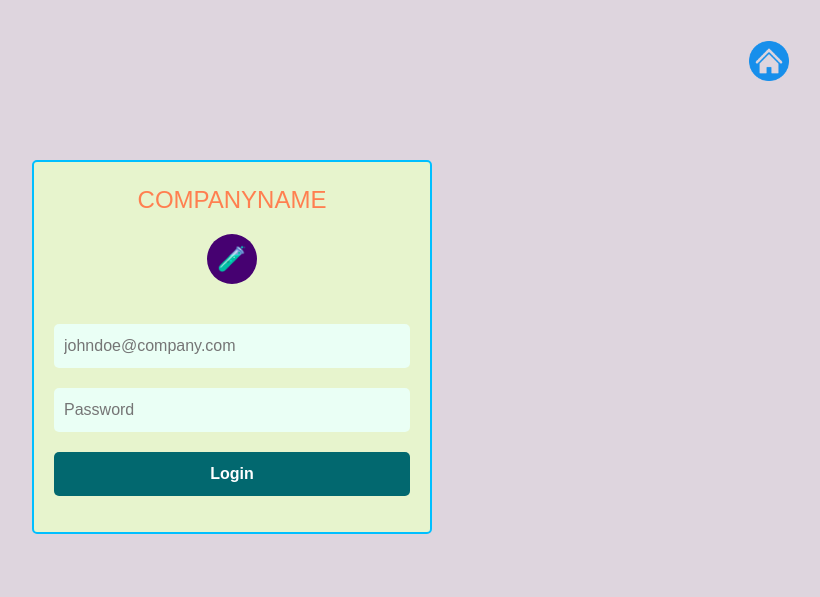
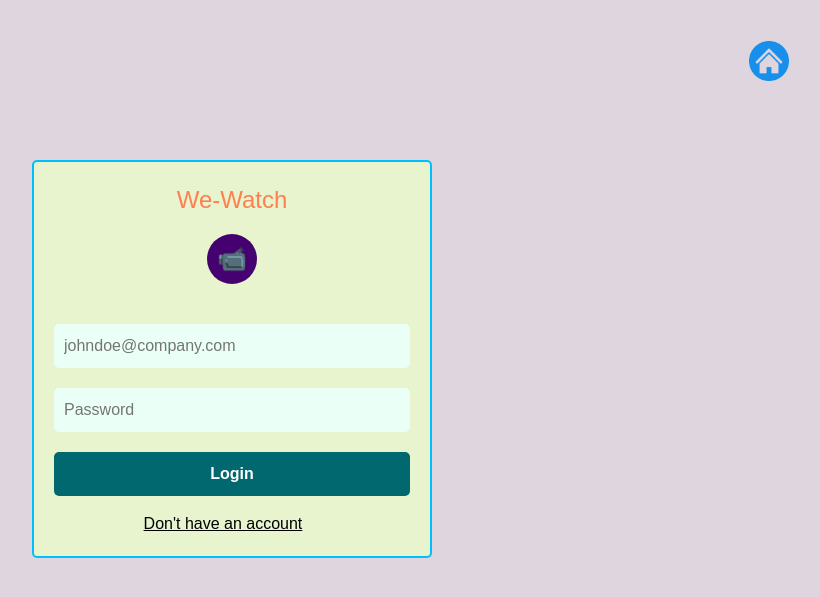
Before and after one commit to sreenathsnv/CCTV-Storage-optimisation, a Django app: page /login/ in a window 1280 px wide. Shown: the top 597 px of the page, without its empty margins (408-1228 px from the left). Run offline with Django 5.2, Linux system fonts and the light colour scheme.

Commit message:
proj:core::017: Minor bugs fixed for Login, messages

```diff
--- a/CCTVStorageOpt/settings.py
+++ b/CCTVStorageOpt/settings.py
@@ -15,7 +15,6 @@
 # Build paths inside the project like this: BASE_DIR / 'subdir'.
 BASE_DIR = Path(__file__).resolve().parent.parent
 
-
 # Quick-start development settings - unsuitable for production
 # See https://docs.djangoproject.com/en/5.0/howto/deployment/checklist/
 
@@ -28,7 +27,6 @@
 ALLOWED_HOSTS = []
 
 AUTH_USER_MODEL = 'base.CustomUser'
-
 # Application definition
 
 INSTALLED_APPS = [
--- a/base/views.py
+++ b/base/views.py
@@ -1,7 +1,6 @@
 from django.shortcuts import render,redirect
 from django.contrib.auth import logout,login,authenticate
 from django.contrib.auth.decorators import login_required
-from django.http import HttpResponse
 from .forms import CustomUserForm
 from .models import CustomUser,Footages
 from django.contrib import messages
@@ -31,9 +30,12 @@ def  loginUser(request):
 
         try:
             user = CustomUser.objects.get(email = email)
-        except:
-            messages.add_message(request, messages.ERROR, "No User Available")
-            print("error")
+        except CustomUser.DoesNotExist:
+
+            messages.error(request, 'No user available.Register')
+            return render(request,'Login.html')
+
+
         user = authenticate(request,username = email,password = password)
         if user is not None:
             login(request,user)
@@ -41,8 +43,9 @@ def  loginUser(request):
                 return render(request,'admin.html')
 
             return redirect('home')
-
-
+        else:
+            messages.error(request, 'Invalid username or password')
+            return render(request,'Login.html')
 
     return render(request,'Login.html')
 
@@ -120,6 +123,8 @@ def deleteFootage(request,pk):
 
 @login_required(login_url='login')
 def deleteUser(request,pk):
+    if not request.user.is_staff:
+        return redirect('forbidden')
 
     user = CustomUser.objects.get(id = pk)
     context = {"user":user}
--- a/static/styles/login.css
+++ b/static/styles/login.css
@@ -73,3 +73,9 @@ body {
     height: 5vh;
     color:aliceblue
   }
+  #l-r-button
+  {
+    font-size: 2vh;
+    color: black;
+    margin-left: 7vw;
+  }
--- a/templates/Login.html
+++ b/templates/Login.html
@@ -9,27 +9,30 @@
   <link rel="stylesheet" href="{% static 'styles/login.css' %}">
 </head>
 <body>
-  {% if messages %}
-    {% for message in messages %}
-    <div class="alert alert-danger" role="alert" style="height: fit-content;">
-      {{ message }}
-    </div>
 
-    {% endfor %}
-  {% endif %}
+
+
   <div class="login-form">
-    <div class="company-name">COMPANYNAME</div>
-    <div class="icon">🧪</div>
+    <div class="company-name">We-Watch</div>
+    <div class="icon">📹</div>
+    {% if messages %}
+      {% for message in messages %}
+           <p style="color: red;font-size: 1.5vh;">
+                {{ message }}
+            </p>
+       {% endfor %}
+    {% endif %}
     <form method="POST">
+
       {% csrf_token %}
 
 
       {% if page != "register"%}
 
-      <input type="email" name="email" placeholder="johndoe@company.com" >
-      <input type="password" name="password" placeholder="Password" >
+      <input type="email" name="email" placeholder="johndoe@company.com" required>
+      <input type="password" name="password" placeholder="Password" required>
       <input type="submit" value="Login">
-
+      <a id ="l-r-button" href="{% url 'register' %}">Don't have an account </a>
       {% else %}
 
 
@@ -37,7 +40,7 @@
       <input type="email" name="email" placeholder="johndoe@company.com" required>
       <input type="password" name="password" placeholder="Password" required>
       <input type="submit" value="Register">
-
+      <a id ="l-r-button" href="{% url 'login' %}">Already have an account</a>
 
       {% endif %}
     </form>
--- a/templates/admin.html
+++ b/templates/admin.html
@@ -8,7 +8,7 @@
 </head>
 <body>
     <div class="navbar">
-        <div>COMPANYNAME</div>
+        <div>We-Watch</div>
       <div class="btcont">
         <p id = "admin">Admin</p>
         <button id ="home"><i class="fa-solid fa-house"></i></button>
--- a/templates/footages.html
+++ b/templates/footages.html
@@ -15,12 +15,12 @@
 
 
 
-    <title>Company Page</title>
+    <title>Footages</title>
 </head>
 <body>
 
     <div class="navbar">
-        <div>COMPANYNAME</div>
+        <div>We-Watch</div>
       <div class="btcont">
         {%if request.user.is_staff %}
         <div class="dropdown">
--- a/templates/index.html
+++ b/templates/index.html
@@ -12,7 +12,7 @@
 </head>
 <body>
     <div class="navbar">
-        <div class = "logo">COMPANYNAME</div>
+        <div class = "logo">We-Watch</div>
         <div>
             {% if request.user.is_authenticated %}
             <span class="user" style="    font-family: 'Segoe UI', Tahoma, Geneva, Verdana, sans-serif;
--- a/templates/uploading.html
+++ b/templates/uploading.html
@@ -39,7 +39,7 @@
 </style>
 <body>
     <div class="header">
-        <span>COMPANYNAME</span>
+        <span>We-Watch</span>
         <span class="admin">Admin</span>
     </div>
     <div class="content">
--- a/templates/video_admin.html
+++ b/templates/video_admin.html
@@ -41,7 +41,7 @@
 </head>
 <body>
     <div class="top-bar">
-        <h1>COMPANYNAME</h1>
+        <h1>We-Watch</h1>
         <p>Admin</p>
     </div>
     <div class="video-card">
```
